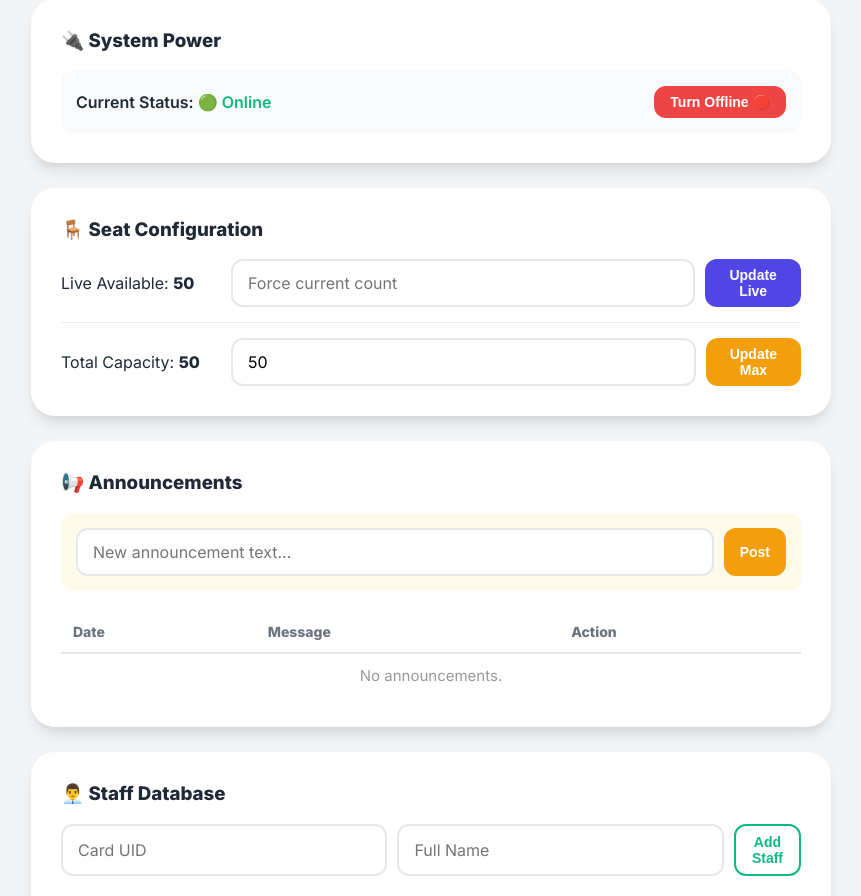
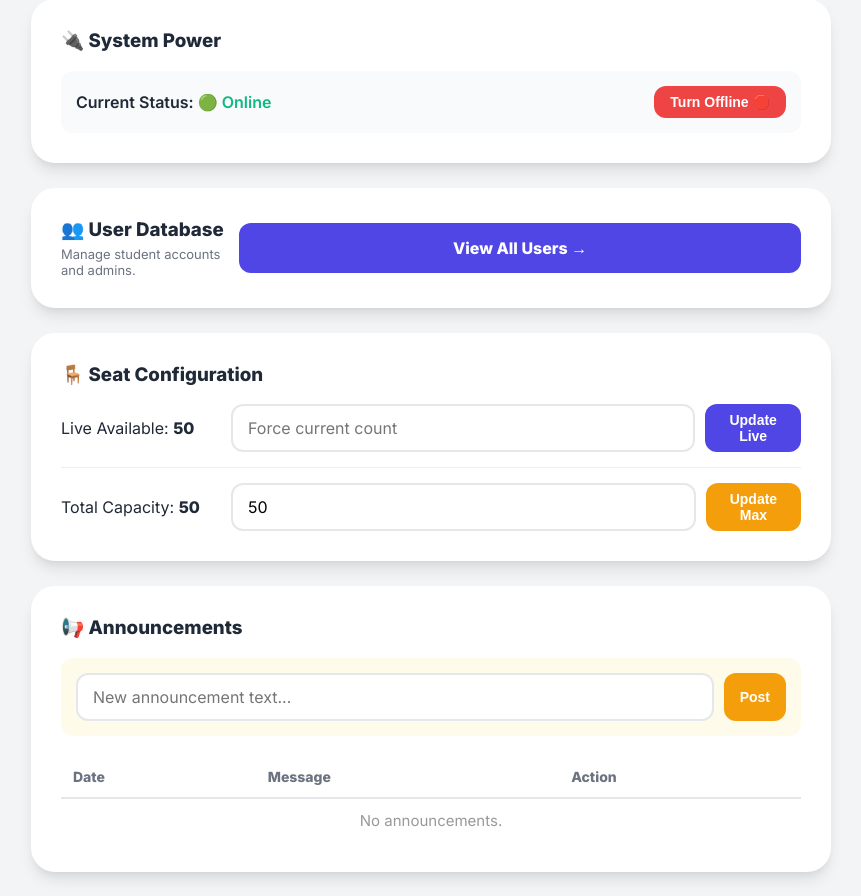
Before and after one commit to Genuuu/seatidle-app, a Flask app: page /admin/panel in a window 1280 px wide. Shown: the part 135-1031 px from the top of the page, without its empty margins (209-1070 px from the left). Run offline with Flask 3, Linux system fonts and the light colour scheme; the visitor is signed in with stand-in values (Sample User, id 1); data comes from the database, SQL or seed files in the repository; data that the repository does not hold is empty.

Commit message:
added user database

```diff
--- a/my_flask_app/app.py
+++ b/my_flask_app/app.py
@@ -23,15 +23,13 @@ def init_db():
     with sqlite3.connect(DB_FILE) as conn:
         cursor = conn.cursor()
 
-        # Existing Tables
+        # Tables
         cursor.execute('''CREATE TABLE IF NOT EXISTS status (id INTEGER PRIMARY KEY, available_seats INTEGER)''')
-        cursor.execute('''CREATE TABLE IF NOT EXISTS reservations (otp TEXT PRIMARY KEY, name TEXT, res_date TEXT, time_slot TEXT, created_at TEXT, is_used INTEGER, user_id INTEGER)''')
         cursor.execute('''CREATE TABLE IF NOT EXISTS staff (uid TEXT PRIMARY KEY, name TEXT, is_present INTEGER, last_seen TEXT)''')
         cursor.execute('''CREATE TABLE IF NOT EXISTS announcements (id INTEGER PRIMARY KEY, message TEXT, created_at TEXT)''')
         cursor.execute('''CREATE TABLE IF NOT EXISTS logs (id INTEGER PRIMARY KEY AUTOINCREMENT, timestamp TEXT, event_type TEXT, user_type TEXT, occupancy INTEGER)''')
         cursor.execute('''CREATE TABLE IF NOT EXISTS settings (key TEXT PRIMARY KEY, value TEXT)''')
-
-        # 🟢 NEW: Users Table (For Admins & Students)
+        cursor.execute('''CREATE TABLE IF NOT EXISTS reservations (otp TEXT PRIMARY KEY, name TEXT, res_date TEXT, time_slot TEXT, created_at TEXT, is_used INTEGER, user_id INTEGER)''')
         cursor.execute('''CREATE TABLE IF NOT EXISTS users (id INTEGER PRIMARY KEY AUTOINCREMENT, username TEXT UNIQUE, password TEXT, role TEXT)''')
 
         # Defaults
@@ -42,10 +40,9 @@ def init_db():
         if cursor.fetchone()[0] == 0:
             cursor.execute('INSERT INTO status (id, available_seats) VALUES (1, 50)')
 
-        # Create Default Admin (If not exists)
+        # Create Default Admin
         cursor.execute('SELECT * FROM users WHERE role = "admin"')
         if not cursor.fetchone():
-            # Username: admin, Password: admin123
             hashed_pw = generate_password_hash("admin123")
             cursor.execute('INSERT INTO users (username, password, role) VALUES (?, ?, ?)', ("admin", hashed_pw, "admin"))
 
@@ -81,6 +78,7 @@ def dashboard():
         row = conn.execute('SELECT message, created_at FROM announcements ORDER BY id DESC LIMIT 1').fetchone()
         announcement = row[0] if row else None
         ann_time = row[1] if row else None
+
         staff_count = conn.execute('SELECT count(*) FROM staff WHERE is_present = 1').fetchone()[0]
         res_count = conn.execute('SELECT count(*) FROM reservations WHERE is_used = 0').fetchone()[0]
 
@@ -88,7 +86,7 @@ def dashboard():
                            system_status=system_status, occupancy=occupancy,
                            staff_count=staff_count, res_count=res_count)
 
-# --- AUTH ROUTES (Login/Register) ---
+# --- AUTH ROUTES ---
 @app.route('/login', methods=['GET', 'POST'])
 def login():
     error = None
@@ -101,12 +99,10 @@ def login():
             user = conn.execute('SELECT * FROM users WHERE username = ?', (username,)).fetchone()
 
             if user and check_password_hash(user['password'], password):
-                # Login Success!
                 session['user_id'] = user['id']
                 session['username'] = user['username']
                 session['role'] = user['role']
 
-                # Redirect based on Role
                 if user['role'] == 'admin':
                     return redirect(url_for('admin_panel'))
                 else:
@@ -130,7 +126,6 @@ def register():
             try:
                 hashed_pw = generate_password_hash(password)
                 with sqlite3.connect(DB_FILE) as conn:
-                    # New users are always 'student'
                     conn.execute('INSERT INTO users (username, password, role) VALUES (?, ?, ?)', (username, hashed_pw, 'student'))
                 return redirect(url_for('login'))
             except sqlite3.IntegrityError:
@@ -146,7 +141,6 @@ def logout():
 # --- USER ROUTES ---
 @app.route('/reservations', methods=['GET', 'POST'])
 def reservations_view():
-    # 🔒 PROTECTED: Must be logged in
     if 'user_id' not in session: return redirect(url_for('login'))
 
     new_otp = None
@@ -154,7 +148,6 @@ def reservations_view():
 
     if request.method == 'POST':
         if 'create_booking' in request.form:
-            # 🟢 AUTO-FILL NAME from Session
             name = session['username']
             date = request.form.get('date')
             time = request.form.get('time')
@@ -167,7 +160,6 @@ def reservations_view():
         elif 'cancel_booking' in request.form:
             otp = request.form.get('otp_check')
             with sqlite3.connect(DB_FILE) as conn:
-                # Users can only cancel THEIR OWN bookings
                 cursor = conn.cursor()
                 cursor.execute('SELECT * FROM reservations WHERE otp = ? AND user_id = ? AND is_used = 0', (otp, session['user_id']))
                 if cursor.fetchone():
@@ -176,17 +168,15 @@ def reservations_view():
                     message = "✅ Reservation cancelled successfully."
                 else: message = "❌ Invalid OTP or not your booking."
 
-    # Show only THIS USER'S bookings
     with sqlite3.connect(DB_FILE) as conn:
         conn.row_factory = sqlite3.Row
         my_bookings = conn.execute('SELECT * FROM reservations WHERE user_id = ? AND is_used = 0 ORDER BY created_at DESC', (session['user_id'],)).fetchall()
 
     return render_template('reservations.html', bookings=my_bookings, new_otp=new_otp, message=message, username=session['username'])
 
-# --- ADMIN ROUTES ---
+# --- ADMIN PANEL ---
 @app.route('/admin/panel', methods=['GET', 'POST'])
 def admin_panel():
-    # 🔒 PROTECTED: Must be Admin
     if session.get('role') != 'admin': return redirect(url_for('login'))
 
     msg = None
@@ -254,13 +244,31 @@ def admin_panel():
     with sqlite3.connect(DB_FILE) as conn:
         conn.row_factory = sqlite3.Row
         all_staff = conn.execute('SELECT * FROM staff').fetchall()
-        # Admin sees ALL reservations
         all_reservations = conn.execute('SELECT * FROM reservations ORDER BY created_at DESC').fetchall()
         all_announcements = conn.execute('SELECT * FROM announcements ORDER BY id DESC').fetchall()
 
     return render_template('admin_panel.html', seats=seats, total_capacity=total_capacity, staff=all_staff, reservations=all_reservations, announcements=all_announcements, msg=msg, system_status=system_status)
 
-# --- ADDITIONAL ROUTES (Helpers) ---
+# 🟢 NEW: USER MANAGEMENT ROUTE
+@app.route('/admin/users', methods=['GET', 'POST'])
+def admin_users():
+    if session.get('role') != 'admin': return redirect(url_for('login'))
+
+    msg = None
+    if request.method == 'POST':
+        if 'delete_user' in request.form:
+            user_id = request.form.get('user_id')
+            with sqlite3.connect(DB_FILE) as conn:
+                conn.execute('DELETE FROM users WHERE id = ?', (user_id,))
+            msg = "🗑️ User Account Deleted"
+
+    with sqlite3.connect(DB_FILE) as conn:
+        conn.row_factory = sqlite3.Row
+        all_users = conn.execute('SELECT * FROM users ORDER BY id DESC').fetchall()
+
+    return render_template('admin_users.html', users=all_users, msg=msg)
+
+# --- HELPERS ---
 @app.route('/admin/edit_staff/<uid>', methods=['GET', 'POST'])
 def edit_staff(uid):
     if session.get('role') != 'admin': return redirect(url_for('login'))
@@ -285,7 +293,7 @@ def staff_view():
         active_staff = conn.execute('SELECT * FROM staff WHERE is_present = 1').fetchall()
     return render_template('staff.html', staff=active_staff)
 
-# --- APIs (Unchanged) ---
+# --- API ROUTES ---
 @app.route('/update_data', methods=['POST'])
 def update_data():
     try:
@@ -357,7 +365,102 @@ def get_reservations_table():
 # --- SIMULATOR ---
 @app.route('/simulator')
 def simulator():
-    return """<!DOCTYPE html><html lang="en"><head>... (Use your existing simulator code here) ...</head></html>"""
+    return """
+    <!DOCTYPE html>
+    <html lang="en">
+    <head>
+        <meta charset="UTF-8">
+        <meta name="viewport" content="width=device-width, initial-scale=1.0">
+        <title>SeatIdle Simulator</title>
+        <link href="https://fonts.googleapis.com/css2?family=Inter:wght@400;600;800&display=swap" rel="stylesheet">
+        <style>
+            body { font-family: 'Inter', sans-serif; background: #111827; color: white; display: flex; justify-content: center; align-items: center; height: 100vh; margin: 0; }
+            .container { background: #1f2937; padding: 40px; border-radius: 20px; box-shadow: 0 10px 25px rgba(0,0,0,0.5); text-align: center; width: 350px; }
+            h1 { margin-bottom: 5px; color: #60a5fa; }
+            h3 { margin-top: 0; color: #9ca3af; font-weight: 400; font-size: 14px; margin-bottom: 30px; }
+            .counter-box { background: #374151; padding: 20px; border-radius: 12px; margin-bottom: 30px; }
+            .count { font-size: 60px; font-weight: 800; }
+            .label { color: #9ca3af; font-size: 12px; text-transform: uppercase; letter-spacing: 1px; }
+            .btn-group { display: flex; gap: 10px; margin-bottom: 30px; }
+            button { flex: 1; padding: 15px; border: none; border-radius: 8px; font-weight: 700; cursor: pointer; transition: 0.1s; }
+            .btn-entry { background: #10b981; color: white; }
+            .btn-exit { background: #ef4444; color: white; }
+            .btn-rfid { background: #8b5cf6; color: white; width: 100%; margin-top: 5px;}
+            button:active { transform: scale(0.96); opacity: 0.9; }
+            input { width: 100%; padding: 12px; border-radius: 8px; border: 1px solid #4b5563; background: #374151; color: white; margin-bottom: 10px; box-sizing: border-box; text-align: center;}
+            .section-title { text-align: left; color: #d1d5db; font-weight: 600; margin-bottom: 10px; font-size: 14px; }
+            #status { margin-top: 20px; color: #6b7280; font-family: monospace; font-size: 12px; }
+        </style>
+    </head>
+    <body>
+        <div class="container">
+            <h1>🤖 Virtual ESP32</h1>
+            <h3>Hardware Simulator</h3>
+
+            <div class="section-title">👥 CROWD SENSORS</div>
+            <div class="counter-box">
+                <div class="count" id="count-display">0</div>
+                <div class="label">People Inside</div>
+            </div>
+            <div class="btn-group">
+                <button class="btn-entry" onclick="updateCount(1)">+ ENTRY</button>
+                <button class="btn-exit" onclick="updateCount(-1)">- EXIT</button>
+            </div>
+
+            <div class="section-title">💳 RFID READER (STAFF)</div>
+            <input type="text" id="rfid-input" placeholder="Scan Card (e.g. CARD-001)">
+            <div class="btn-group">
+                <button class="btn-rfid" onclick="scanRFID('ENTRY')">Scan Entry</button>
+                <button class="btn-rfid" style="background:#6366f1" onclick="scanRFID('EXIT')">Scan Exit</button>
+            </div>
+
+            <div id="status">Ready to simulate...</div>
+        </div>
+
+        <script>
+            let localCount = 0;
+
+            function updateCount(change) {
+                localCount += change;
+                if(localCount < 0) localCount = 0;
+                document.getElementById('count-display').innerText = localCount;
+                let eventType = change > 0 ? "ENTRY" : "EXIT";
+                sendData(localCount, eventType, "STUDENT", null);
+            }
+
+            function scanRFID(eventType) {
+                let uid = document.getElementById('rfid-input').value;
+                if(!uid) { alert("Please enter a Card ID!"); return; }
+                sendData(localCount, eventType, "STAFF", uid);
+            }
+
+            function sendData(occ, evt, usr, uid) {
+                document.getElementById('status').innerText = "Sending " + evt + "...";
+
+                fetch('/update_data', {
+                    method: 'POST',
+                    headers: {'Content-Type': 'application/json'},
+                    body: JSON.stringify({
+                        occupancy: occ,
+                        event: evt,
+                        user: usr,
+                        uid: uid
+                    })
+                })
+                .then(r => r.json())
+                .then(d => {
+                    document.getElementById('status').innerText = "✅ Sent: " + evt + " | " + (uid ? uid : "Student");
+                    if(d.status === 'error') alert(d.message);
+                })
+                .catch(e => {
+                    document.getElementById('status').innerText = "❌ Error";
+                    console.error(e);
+                });
+            }
+        </script>
+    </body>
+    </html>
+    """
 
 if __name__ == '__main__':
     app.run(host='0.0.0.0', port=5000, debug=True)
--- a/my_flask_app/templates/admin_panel.html
+++ b/my_flask_app/templates/admin_panel.html
@@ -41,6 +41,14 @@
                 {% endif %}
             </form>
         </div>
+    </div>
+
+    <div class="card" style="display: flex; justify-content: space-between; align-items: center;">
+        <div>
+            <h3 style="margin: 0;">👥 User Database</h3>
+            <p style="margin: 5px 0 0 0; color: #6b7280; font-size: 13px;">Manage student accounts and admins.</p>
+        </div>
+        <a href="/admin/users" class="btn btn-primary" style="background: #4f46e5;">View All Users →</a>
     </div>
 
     <div class="card">
```
Also changed, not shown: my_flask_app/templates/admin_users.html (added, +66 -0 lines).
